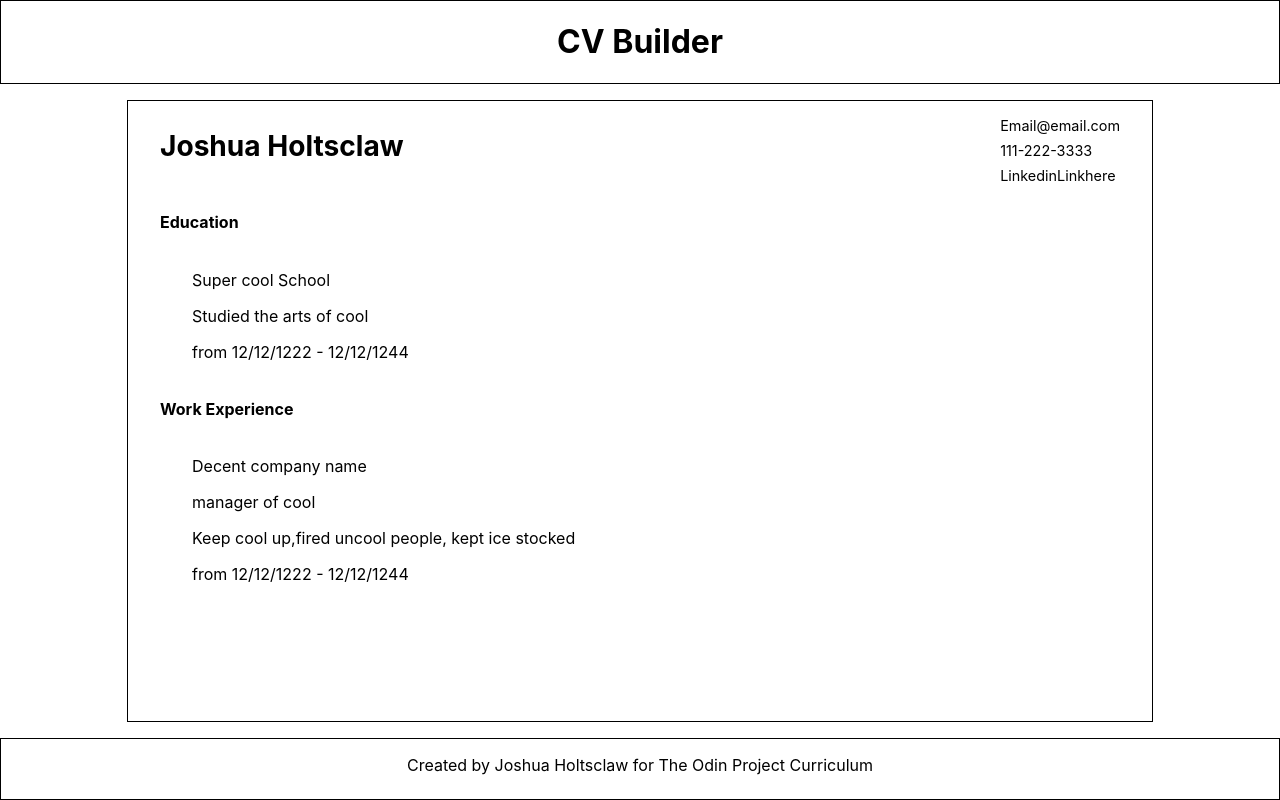
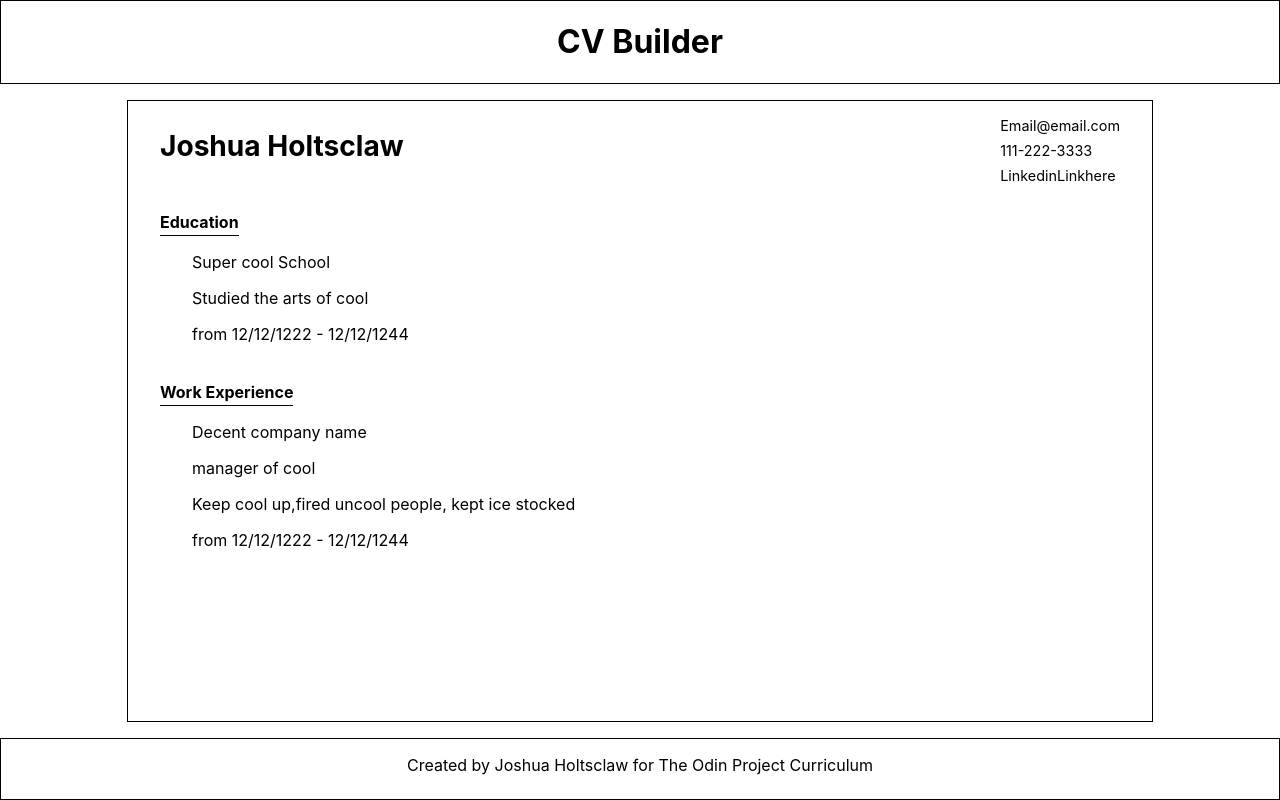
Before and after one commit to Marshnme/cv-app, a React (Create React App) app: page / in a window 1280 px wide. Built offline with nearby package versions, Linux system fonts and the light colour scheme.

Commit message:
added underline to education and work experience sections

```diff
--- a/src/components/Education.jsx
+++ b/src/components/Education.jsx
@@ -9,7 +9,7 @@ class Education extends React.Component{
     render() {
         return (
             <div className='education-container'>
-                <div className="section-title">
+                <div className="school-section-title">
                     <h4>Education</h4>
                 </div>
                 <div className="schools">
--- a/src/components/WorkExp.jsx
+++ b/src/components/WorkExp.jsx
@@ -9,7 +9,7 @@ class WorkExp extends React.Component{
     render() {
         return (
             <div className='work-exp-container'>
-                <div className="section-title">
+                <div className="job-section-title">
                     <h4>Work Experience</h4>
                 </div>
                 <div className="jobs">
--- a/src/styles/Education.css
+++ b/src/styles/Education.css
@@ -5,6 +5,14 @@
     margin:0 2rem;
 }
 
+.school-section-title{
+    border-bottom: 1px solid black;
+}
+
+.school-section-title h4{
+    margin-bottom:.2rem;
+}
+
 .schools{
     display:flex;
     flex-flow: row nowrap;
--- a/src/styles/WorkExp.css
+++ b/src/styles/WorkExp.css
@@ -5,6 +5,14 @@
     margin: 0 2rem;
 }
 
+.job-section-title {
+    border-bottom: 1px solid black;
+}
+
+.job-section-title h4 {
+    margin-bottom: .2rem;
+}
+
 .jobs {
     display: flex;
     flex-flow: row nowrap;
```
